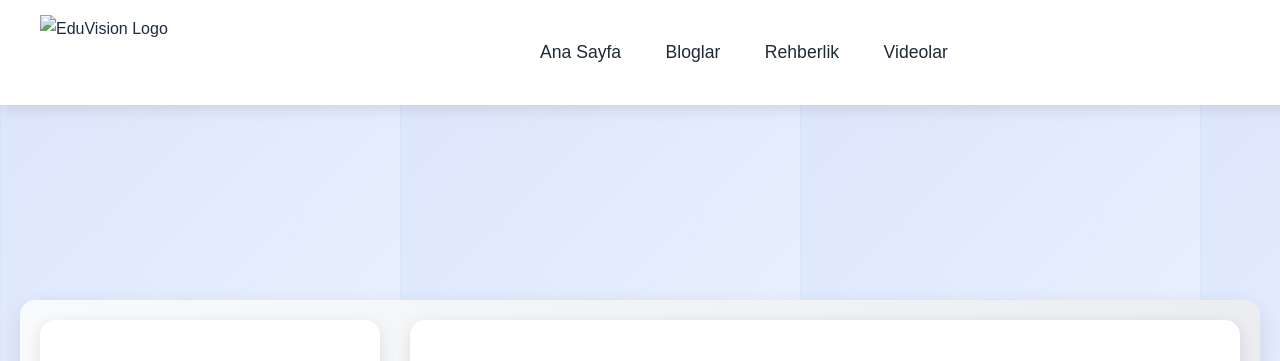
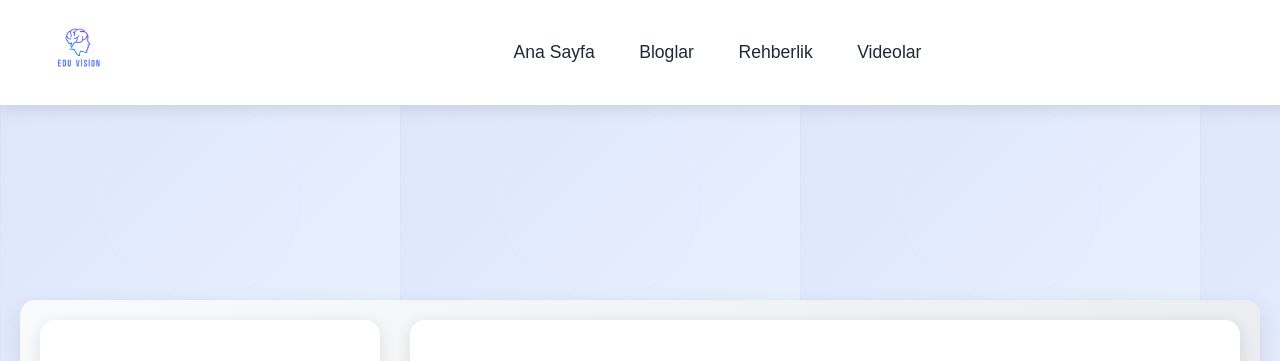
Before and after one commit to slymnhlm123/EduVision, a plain HTML site: page Rehberlik/ogretici.html in a window 1280 px wide. Shown: the top 361 px of the page. Drawn offline with Linux system fonts and the light colour scheme.

Commit message:
Update ogretici.html

```diff
--- a/Rehberlik/ogretici.html
+++ b/Rehberlik/ogretici.html
@@ -184,7 +184,7 @@
 </head>
 <body>
 <header class="top-bar">
-  <img src="resimler/EV (2).png" alt="EduVision Logo">
+  <img src="/resimler/EV (2).png" alt="EduVision Logo">
   <nav>
     <a href="../../../../Downloads/index.html">Ana Sayfa</a>
     <a href="/bloglar/blog.html">Bloglar</a>
```
